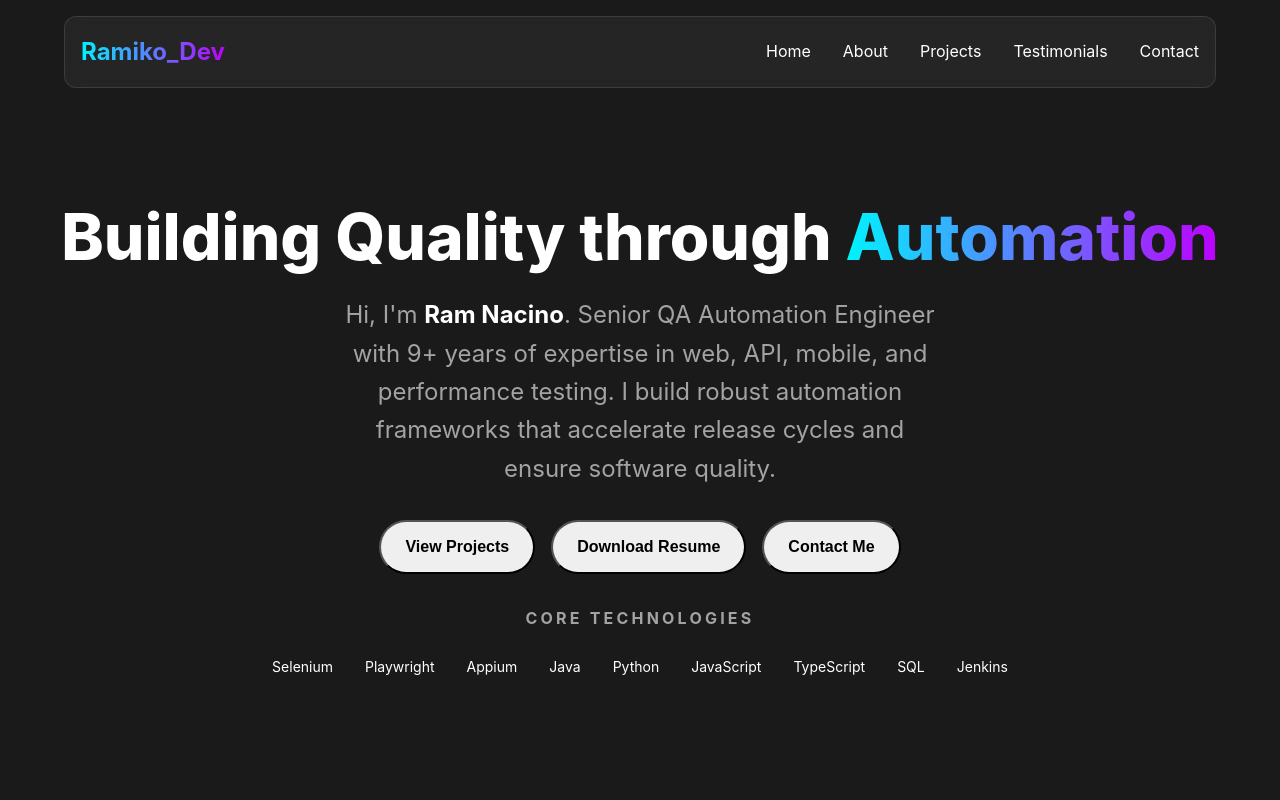
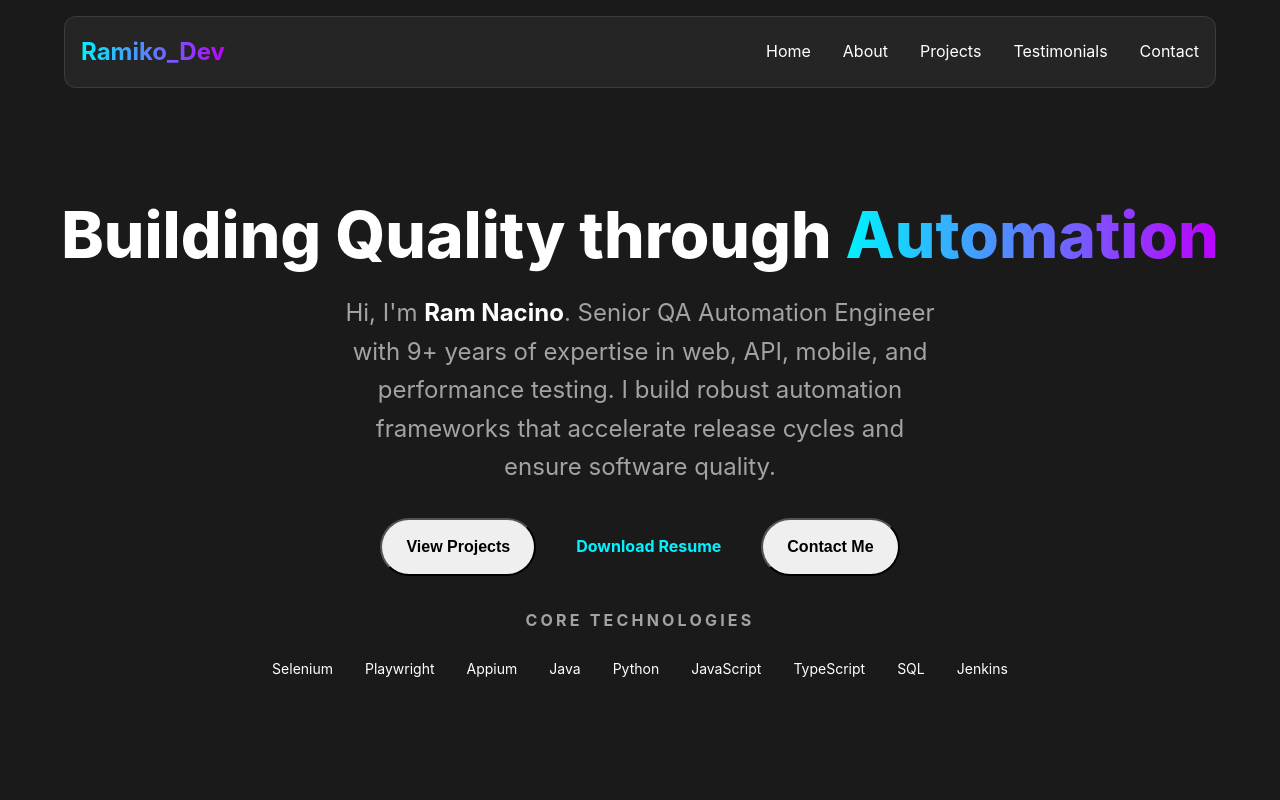
Before and after one commit to TinyMG/ram-nacino-portfolio, a React (Vite) app: page / in a window 1280 px wide. Shown: the top 800 px of the page. Built offline with nearby package versions, Linux system fonts and the light colour scheme.

Commit message:
feat: Add working resume download link

```diff
--- a/src/components/ui/Button.jsx
+++ b/src/components/ui/Button.jsx
@@ -29,6 +29,14 @@ const Button = ({
 
     const buttonClasses = `${baseStyles} ${variants[variant]} ${sizes[size]} ${className}`;
 
+    if (props.href) {
+        return (
+            <a className={buttonClasses} {...props}>
+                {children}
+            </a>
+        );
+    }
+
     return (
         <button className={buttonClasses} {...props}>
             {children}
--- a/src/sections/Hero.jsx
+++ b/src/sections/Hero.jsx
@@ -35,12 +35,15 @@ const Hero = () => {
                     <Button
                         variant="secondary"
                         size="md"
-                        onClick={() => window.open('/resume.pdf', '_blank')}
+                        href={`${import.meta.env.BASE_URL}resume.pdf`}
+                        download="Ram_Nacino_Resume.pdf"
+                        target="_blank"
+                        rel="noopener noreferrer"
                     >
                         Download Resume
                     </Button>
 
-                     <Button
+                    <Button
                         variant="ghost"
                         size="md"
                         onClick={() => document.querySelector('#contact')?.scrollIntoView({ behavior: 'smooth' })}
```
Also changed, not shown: 1 other file (tests, documents, lock files or other folders).
